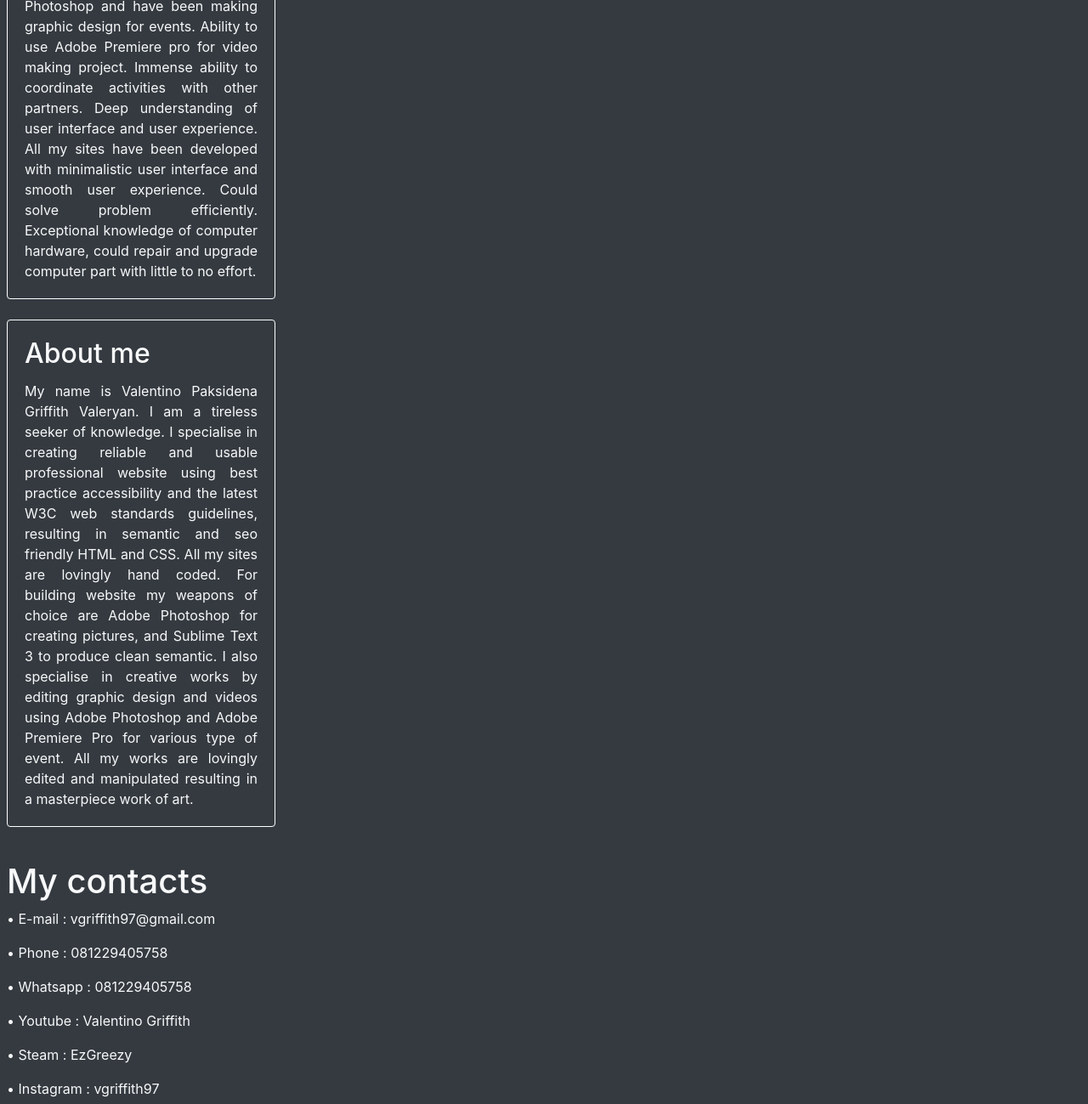
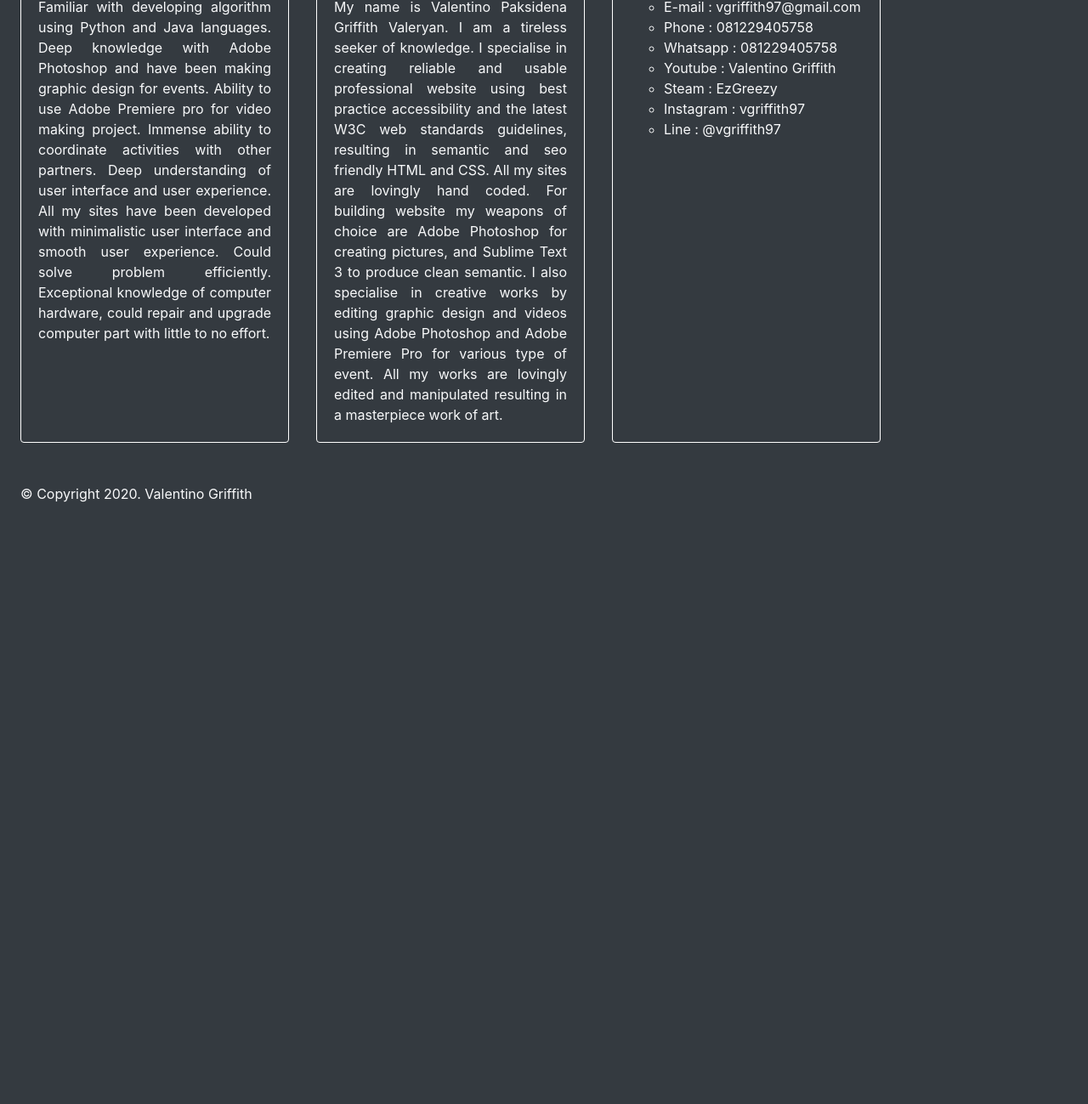
Before and after one commit to EzGreezy/profile_bootstrap, a plain HTML site: page index.html in a window 1280 px wide. Shown: the part 516-1815 px from the top of the page at 85% size. After the commit the page ends 1125 px from the top, so only its background shows below. Drawn offline with Linux system fonts and the light colour scheme.

Commit message:
revisi navbar and card

```diff
--- a/index.html
+++ b/index.html
@@ -10,9 +10,8 @@
 
 <body class="bg-dark text-light">
 
-
 	<!-- Navbar -->
-	<nav class="navbar navbar-expand-lg navbar-dark bg-dark">
+	<nav class="navbar navbar-expand-lg navbar-dark bg-dark border-bottom border-white">
   		<button class="navbar-toggler" type="button" data-toggle="collapse" data-target="#navbarNavAltMarkup" aria-controls="navbarNavAltMarkup" aria-expanded="false" aria-label="Toggle navigation">
     		<span class="navbar-toggler-icon"></span>
   		</button>
@@ -29,19 +28,24 @@
 	<!-- Section -->
 	<div id="nobody"></div>
 
+	<br>
+
 	<!-- Hero -->
-	<section class="mx-2" id="Hero">
+	<section class="mx-4" id="Hero">
 		<div class="w-50" id="info">
-			<h1 class="d-flex flex-row">Hello!</h1>
+			<h1 class="d-flex">Hello!</h1>
 			<p  class="text-justify">
 				My name is Valentino Paksidena Griffith Valeryan. I am a college student at Universitas Gadjah Mada. Currently majoring Software Engineering. Absolutely love to do creative works using Adobe Photoshop and Adobe Premiere Pro. Likes to play fingerboard as a hobby, and finally going pro around 2016. Won my first championship that year at freestyle category, beating 5 another fingerboard freestyler. Have been practice programming using Python and Java languages. Since then, i've make many different algorithm for various necessities. Website making is another thing that i learn and absolutely love because of its simplicity. And this website was made as project to promote myself. Also love to play videogames, especially racing, adventure, and first-person shooter genre.
 			</p>
 		</div>
 	</section>
 
-	<!-- Lain-lain -->
+	<br>
+	<br>
+
+	<!-- Card -->
 	<section class="mx-2" id="lain">
-		<div class="card bg-dark border border-white w-25 d-flex flex-row">
+		<div class="card bg-dark border border-white w-25 mx-3" id="skill">
   			<div class="card-body">
     			<h2 class="card-title">Skills</h5>
     			<p class="card-text text-justify">
@@ -50,12 +54,7 @@
   			</div>
 		</div>
 
-		<!-- Memberi jarak -->
-		<div id="space1">
-			<br>
-		</div>
-
-		<div class="card bg-dark border border-white w-25 d-flex flex-row">
+		<div class="card bg-dark border border-white w-25 mx-3" id="about">
   			<div class="card-body">
     			<h2 class="card-title">About me</h5>
     			<p class="card-text text-justify">
@@ -64,33 +63,24 @@
   			</div>
 		</div>
 
-		<div id="Tentang_saya">
-			<h1></h1>
-			<p>
-
-			</p>
-		</div>
-
-		<!-- Memberi jarak -->
-		<div id="space2">
-			<br>
-		</div>
-
-
-		<div id="Kontak_saya">
-			<h1>My contacts</h1>
-			<p>• E-mail		: vgriffith97@gmail.com</p>
-			<p>• Phone 		: 081229405758</p>
-			<p>• Whatsapp	: 081229405758</p>
-			<p>• Youtube	: Valentino Griffith</p>
-			<p>• Steam		: EzGreezy</p>
-			<p>• Instagram 	: vgriffith97</p>
-			<p>• Line 		: @vgriffith97</p>
+		<div class="card bg-dark border border-white w-25 mx-3" id="contact">
+  			<div class="card-body">
+    			<h2 class="card-title">My contacts</h5>
+    			<ul style="list-style-type:circle;">
+    				<li>E-mail		: vgriffith97@gmail.com</li>
+    				<li>Phone 		: 081229405758</li>
+    				<li>Whatsapp	: 081229405758</li>
+    				<li>Youtube	: Valentino Griffith</li>
+    				<li>Steam		: EzGreezy</li>
+    				<li>Instagram 	: vgriffith97</li>
+    				<li>Line 		: @vgriffith97</li>
+    			</ul>
+  			</div>
 		</div>
 	</section>
 	<br>
 	<br>
-	<section id="copyright">
+	<section class="mx-4 pb-3" id="copyright">
 		 © Copyright 2020. Valentino Griffith
 	</section>
 </body>
```
Also changed, not shown: bootstrap/css/bootstrap.css.
